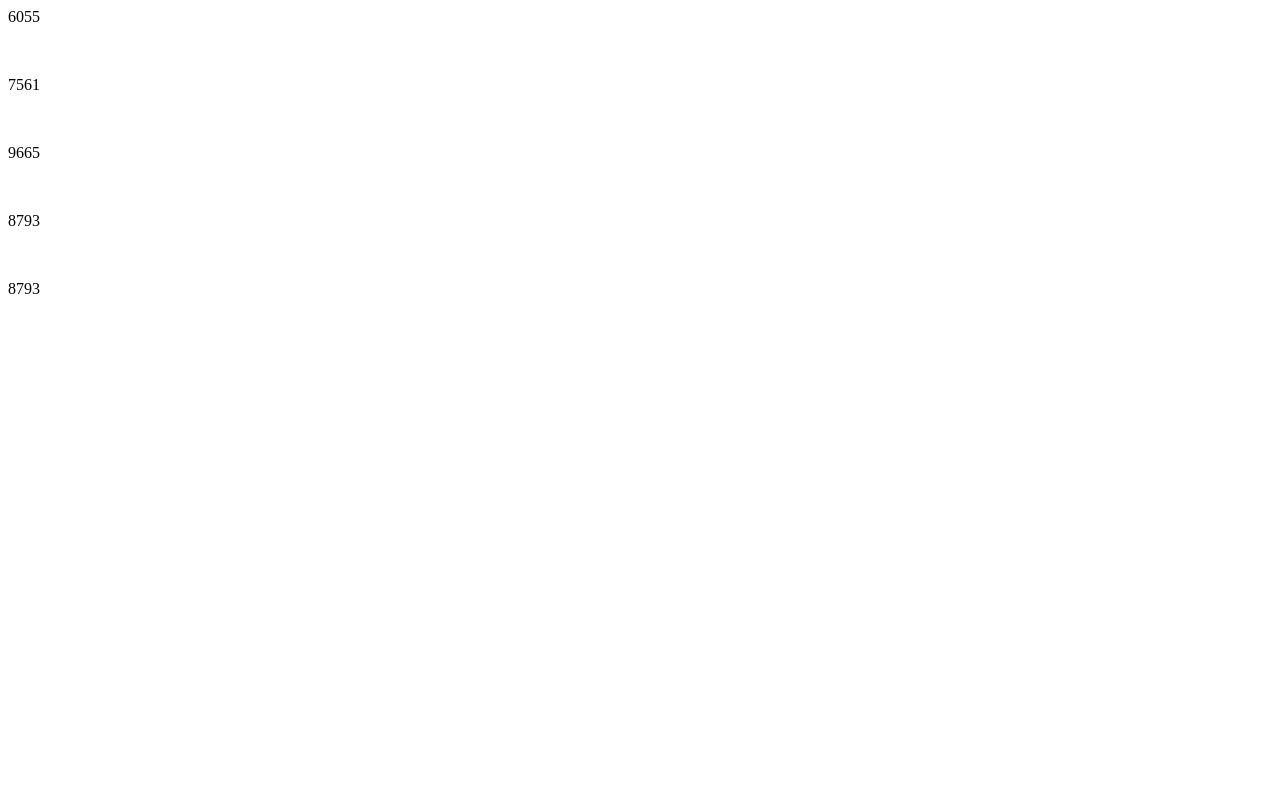
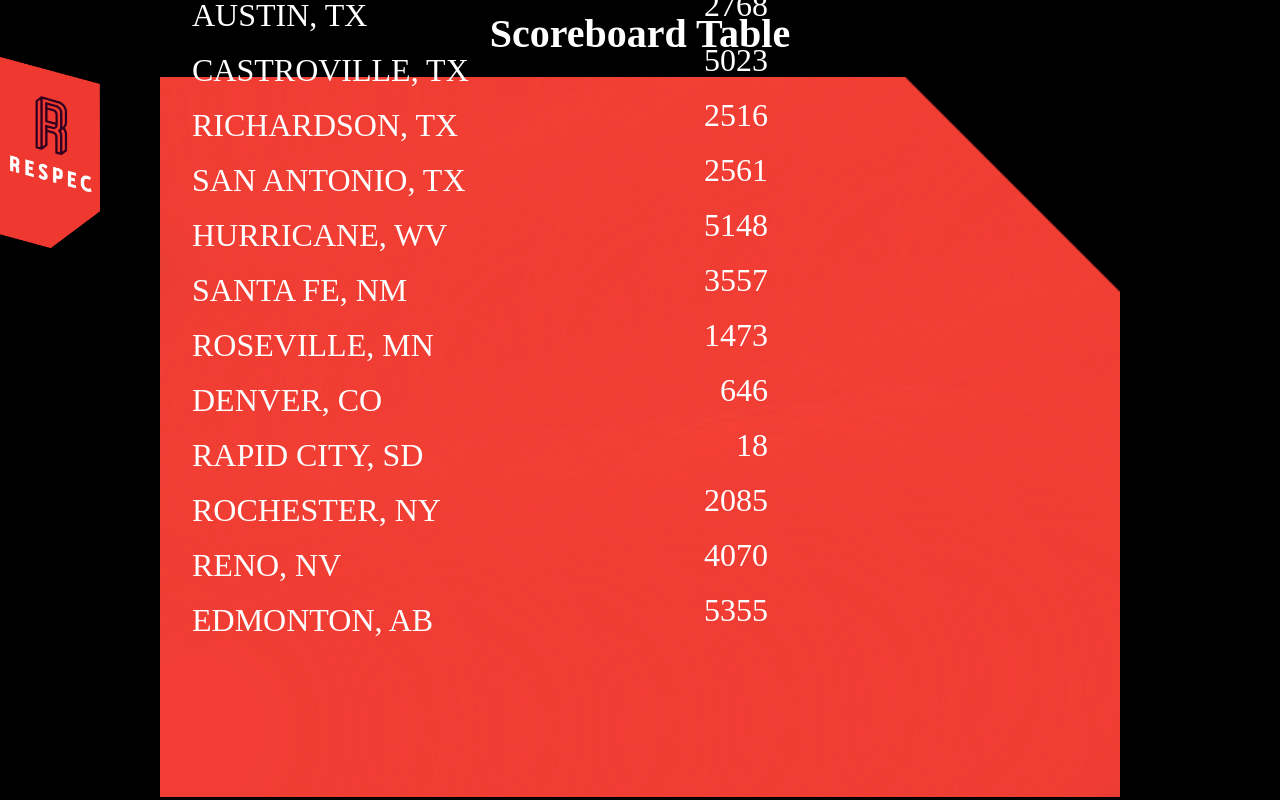
Before and after one commit to islanddrago/Respec, a plain HTML site: page RESPECwebsite/index.html in a window 1280 px wide. Drawn offline with Linux system fonts and the light colour scheme.

Commit message:
Last updates before demo

```diff
--- a/RESPECwebsite/index.html
+++ b/RESPECwebsite/index.html
@@ -8,6 +8,7 @@
 </head>
 <body>
     <script src="steps.js"></script>
+    <h2>Scoreboard Table</h2>
     <div class="scoreboard">
     <img class="respec-logo" src="respec-logo-home.png" alt="respec_logo">
     <img id="center_table" src="Respec.png" alt="scoreboard_table">
--- a/RESPECwebsite/steps.js
+++ b/RESPECwebsite/steps.js
@@ -36,7 +36,7 @@ function print_scoreboards() {
     }
     document.write('</div >');
 
-
+      /*
     window.addEventListener('load', function () {
             let index = 0;
 
@@ -51,4 +51,6 @@ function print_scoreboards() {
 
         }, 1000);
     }, false);
+
+    */
 }
--- a/RESPECwebsite/style.css
+++ b/RESPECwebsite/style.css
@@ -10,6 +10,13 @@ body {
 p {
     color: white;
     font-size: 24pt;
+}
+
+h2 {
+  margin-top: 10px ;
+  color: white;
+  font-size: 30pt;
+  text-align: center;
 }
 
 .wrapper{
@@ -51,7 +58,7 @@ p {
 
 
 #table1 {
-    margin-top: -1000px;
+    margin-top: -800px;
     margin-left: 15%;
     text-align: left;
 }
```
